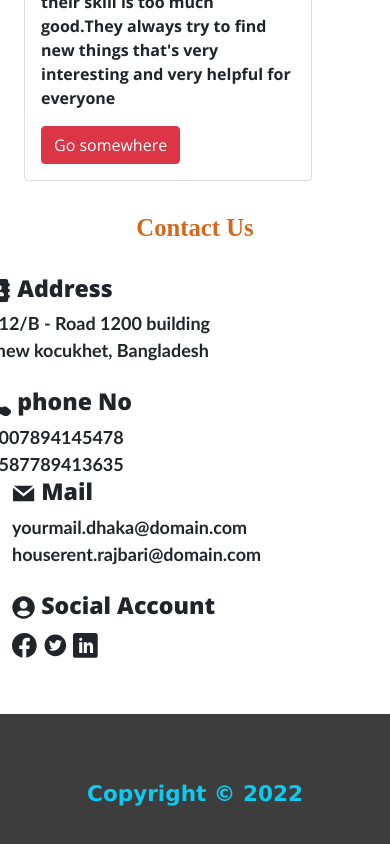
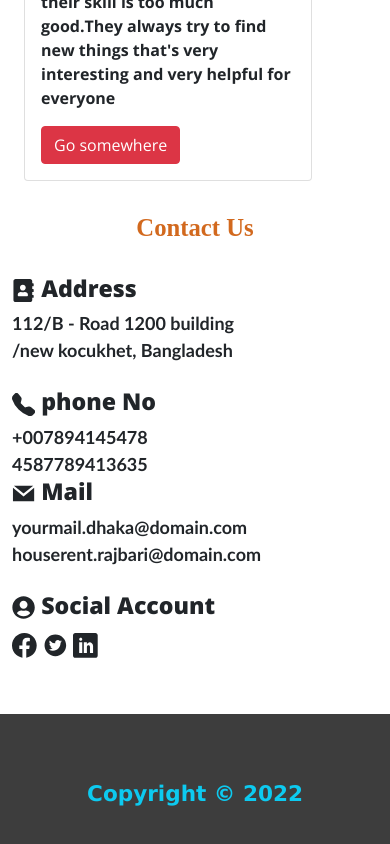
Before and after one commit to sabbir-hossen66/warehouse-management, a React (Create React App) app: page /home in a window 390 px wide. Shown: the part 4173-5017 px from the top of the page. Built offline with nearby package versions, Linux system fonts and the light colour scheme; no server answers.

Commit message:
responsive done

```diff
--- a/src/Pages/Home/About/About.js
+++ b/src/Pages/Home/About/About.js
@@ -17,8 +17,8 @@ const About = () => {
                 <h2 className='about-header'>Contact Us</h2>
 
                 <div className='row justify-content-center'>
-                    <div className='left-side me-5'>
-                        <div className=' social-style'>
+                    <div className='left-side'>
+                        <div className='me-5 social-style'>
                             <h3 className='font-style'> <FaAddressBook></FaAddressBook> Address</h3>
                             112/B - Road 1200 building<br />
                             /new kocukhet, Bangladesh
```
